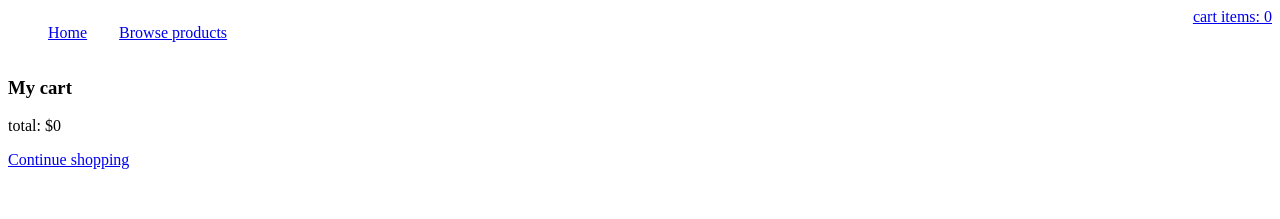
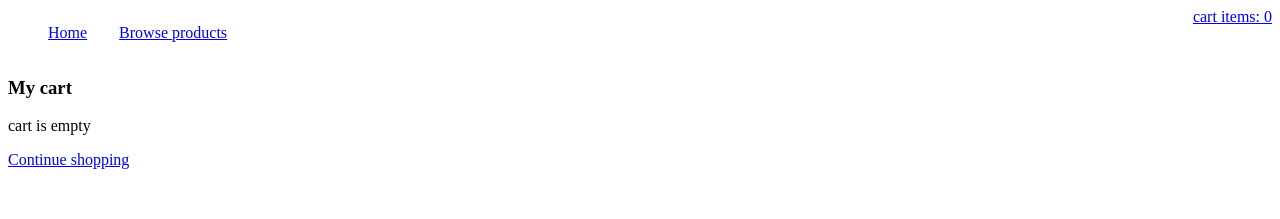
Before and after one commit to MauritzLM/react-shopping-cart, a React (Create React App) app: page /shopping-cart in a window 1280 px wide. Shown: the top 219 px of the page. Built offline with nearby package versions, Linux system fonts and the light colour scheme.

Commit message:
changed if statement to check for length of array

```diff
--- a/src/components/cart.js
+++ b/src/components/cart.js
@@ -3,7 +3,7 @@ import { Link } from "react-router-dom";
 
 function ShoppingCart({ cart, handleCartRemove }) {
 
-    if (!cart) {
+    if (!cart.length) {
         return (
             <>
                 <div className="shopping-cart">
```
